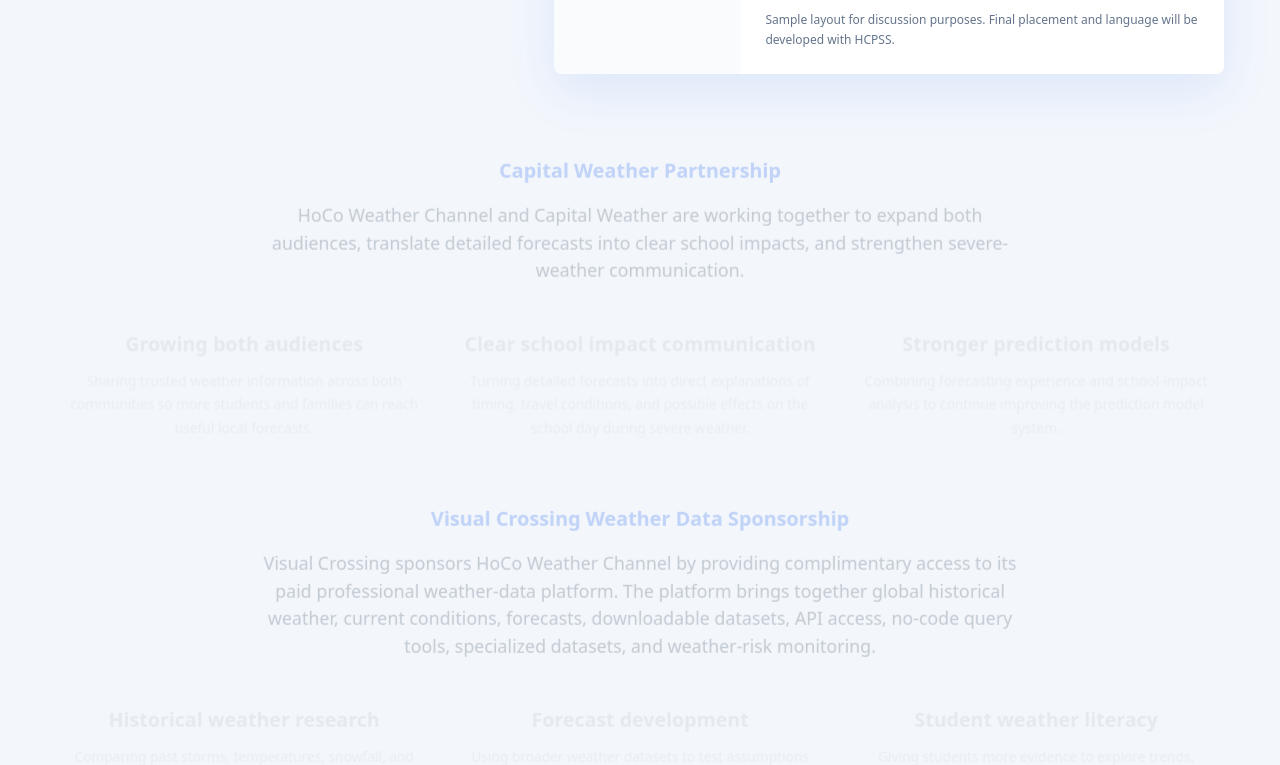
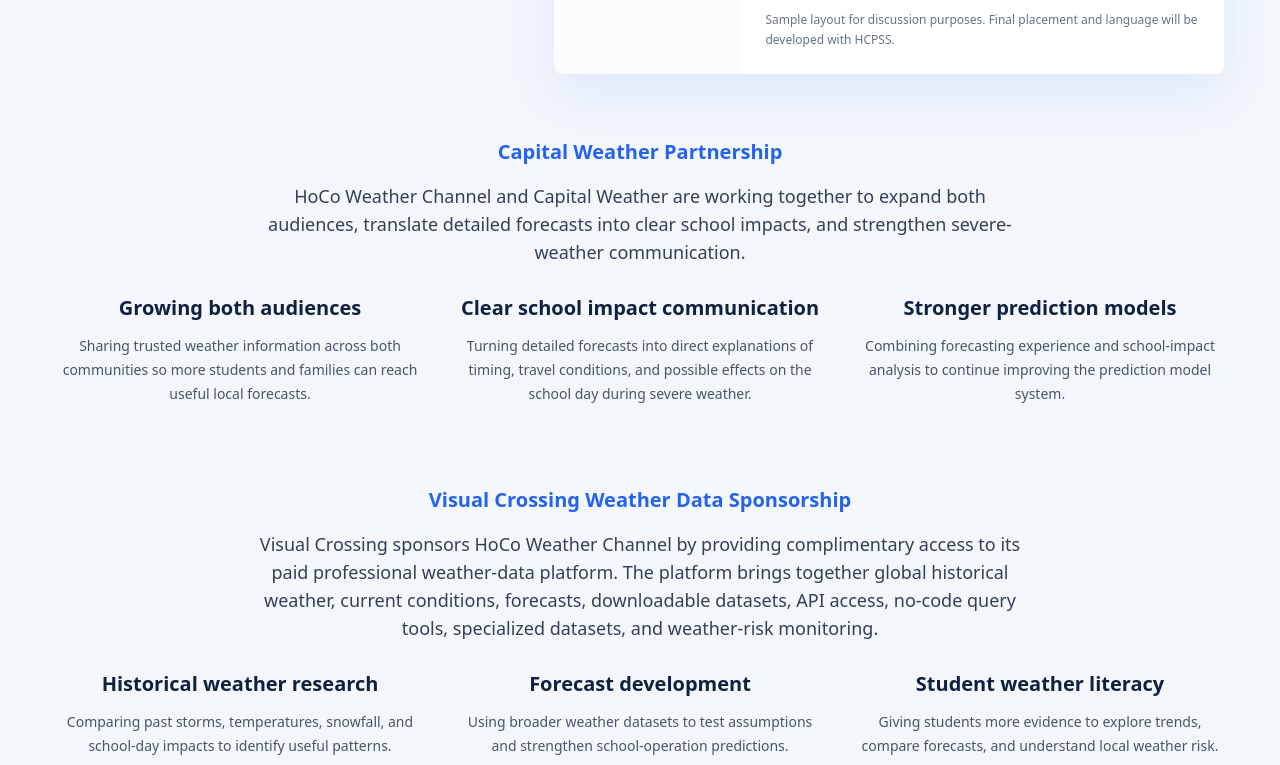
Before and after one commit to davidliu-2008/HoCoWX, a Next.js app: page /partnerships in a window 1280 px wide. Shown: the part 1075-1840 px from the top of the page. Built offline with nearby package versions, Linux system fonts and the light colour scheme.

Commit message:
Apply slower scroll reveals sitewide

```diff
--- a/app/globals.css
+++ b/app/globals.css
@@ -264,27 +264,16 @@ a {
   }
 }
 
-@keyframes section-reveal {
-  from {
-    opacity: 0.25;
-    transform: translateY(18px) scale(0.99);
-  }
-
-  to {
-    opacity: 1;
-    transform: translateY(0) scale(1);
-  }
+.site-scroll-reveal {
+  opacity: 0;
+  transform: translateY(28px);
+  transition:
+    opacity 1000ms ease,
+    transform 1000ms cubic-bezier(0.22, 1, 0.36, 1);
+  will-change: opacity, transform;
 }
 
-.scroll-reveal {
-  opacity: 0;
-  transform: translateY(24px);
-  transition:
-    opacity 650ms ease,
-    transform 650ms cubic-bezier(0.22, 1, 0.36, 1);
-}
-
-.scroll-reveal--visible {
+.site-scroll-reveal--visible {
   opacity: 1;
   transform: translateY(0);
 }
@@ -295,16 +284,6 @@ a {
 
 ::view-transition-new(root) {
   animation: 180ms ease-out both page-fade-in;
-}
-
-@supports (animation-timeline: view()) {
-  main > header,
-  main section,
-  main article {
-    animation: section-reveal ease-out both;
-    animation-timeline: view();
-    animation-range: entry 2% cover 20%;
-  }
 }
 
 @media (prefers-reduced-motion: reduce) {
@@ -319,8 +298,8 @@ a {
     animation: none;
   }
 
-  .scroll-reveal,
-  .scroll-reveal--visible {
+  .site-scroll-reveal,
+  .site-scroll-reveal--visible {
     opacity: 1;
     transform: none;
     transition: none;
--- a/app/layout.tsx
+++ b/app/layout.tsx
@@ -1,5 +1,6 @@
 import { Analytics } from "@vercel/analytics/next";
 import type { Metadata } from "next";
+import { PageScrollReveal } from "@/components/PageScrollReveal";
 import { SiteFooter } from "@/components/SiteFooter";
 import "./globals.css";
 
@@ -22,6 +23,7 @@ export default function RootLayout({
     <html lang="en">
       <body>
         {children}
+        <PageScrollReveal />
         <SiteFooter />
         <Analytics />
       </body>
--- /dev/null
+++ b/components/PageScrollReveal.tsx
@@ -0,0 +1,40 @@
+"use client";
+
+import { useEffect } from "react";
+import { usePathname } from "next/navigation";
+
+export function PageScrollReveal() {
+  const pathname = usePathname();
+
+  useEffect(() => {
+    if (window.matchMedia("(prefers-reduced-motion: reduce)").matches) {
+      return;
+    }
+
+    const elements = Array.from(
+      document.querySelectorAll<HTMLElement>("main > header, main section")
+    );
+    const observer = new IntersectionObserver(
+      (entries) => {
+        entries.forEach((entry) => {
+          if (!entry.isIntersecting) {
+            return;
+          }
+
+          entry.target.classList.add("site-scroll-reveal--visible");
+          observer.unobserve(entry.target);
+        });
+      },
+      { rootMargin: "0px 0px -8%", threshold: 0.06 }
+    );
+
+    elements.forEach((element) => {
+      element.classList.add("site-scroll-reveal");
+      observer.observe(element);
+    });
+
+    return () => observer.disconnect();
+  }, [pathname]);
+
+  return null;
+}
--- a/components/PartnershipSelector.tsx
+++ b/components/PartnershipSelector.tsx
@@ -1,11 +1,9 @@
-import { ScrollReveal } from "@/components/ScrollReveal";
-
 export function PartnershipSelector() {
   return (
     <div className="px-5 py-5 sm:px-8 sm:py-7">
-      <ScrollReveal><HcpssPartnership /></ScrollReveal>
-      <ScrollReveal><CapitalWeatherPartnership /></ScrollReveal>
-      <ScrollReveal><VisualCrossingSponsorship /></ScrollReveal>
+      <HcpssPartnership />
+      <CapitalWeatherPartnership />
+      <VisualCrossingSponsorship />
     </div>
   );
 }
--- a/components/ScrollReveal.tsx
+++ /dev/null
@@ -1,35 +0,0 @@
-"use client";
-
-import { useEffect, useRef, useState } from "react";
-
-export function ScrollReveal({ children }: { children: React.ReactNode }) {
-  const containerRef = useRef<HTMLDivElement>(null);
-  const [isVisible, setIsVisible] = useState(false);
-
-  useEffect(() => {
-    const element = containerRef.current;
-
-    if (!element) {
-      return;
-    }
-
-    const observer = new IntersectionObserver(
-      ([entry]) => {
-        if (entry.isIntersecting) {
-          setIsVisible(true);
-          observer.disconnect();
-        }
-      },
-      { rootMargin: "0px 0px -10%", threshold: 0.08 }
-    );
-
-    observer.observe(element);
-    return () => observer.disconnect();
-  }, []);
-
-  return (
-    <div ref={containerRef} className={`scroll-reveal ${isVisible ? "scroll-reveal--visible" : ""}`}>
-      {children}
-    </div>
-  );
-}
```
